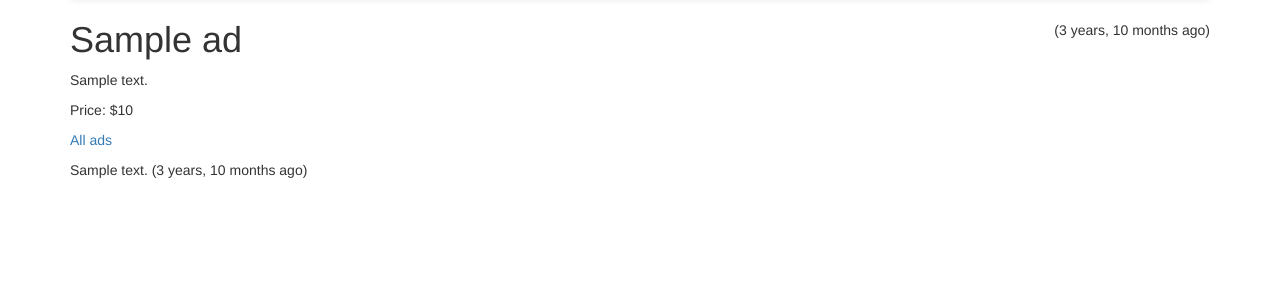
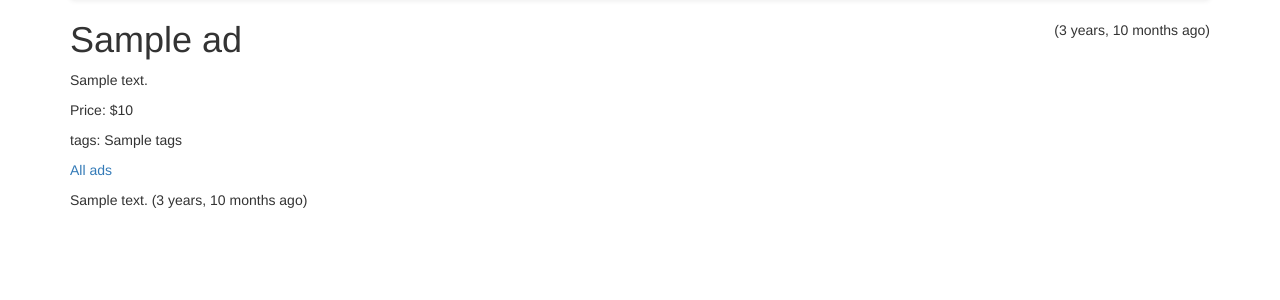
Before and after one commit to weword59/tutorial4c, a Django app: template ads/templates/ads/ad_detail.html in a window 1280 px wide. Shown: the part 52-352 px from the top of the page. Run offline with Django 3.2, Linux system fonts and the light colour scheme; the template is opened without the code that fills it: most values are stand-ins (such as "Sample title", 1, 10 or a date in 2020); some libraries are stand-ins or nearby versions.

Commit message:
added tags

```diff
--- a/ads/forms.py
+++ b/ads/forms.py
@@ -18,7 +18,7 @@ class CreateForm(forms.ModelForm):
     # Hint: this will need to be changed for use in the ads application :)
     class Meta:
         model = Ad
-        fields = ['title', 'text', 'price', 'picture']  # Picture is manual
+        fields = ['title', 'text', 'tags', 'price', 'picture']  # Picture is manual
 
     # Validate the size of the picture
     def clean(self):
--- a/ads/models.py
+++ b/ads/models.py
@@ -10,6 +10,7 @@ class Ad(models.Model) :
     )
     price = models.DecimalField(max_digits=7, decimal_places=2, null=True)
     text = models.TextField()
+    tags = models.TextField(null=True)
     owner = models.ForeignKey(settings.AUTH_USER_MODEL, on_delete=models.CASCADE)
     comments = models.ManyToManyField(settings.AUTH_USER_MODEL,
                                       through='Comment', related_name='comments_owned')
--- a/ads/templates/ads/ad_detail.html
+++ b/ads/templates/ads/ad_detail.html
@@ -44,6 +44,9 @@
   Price: ${{ ad.price }}
 </p>
 <p>
+  tags: {{ ad.tags }}
+</p>
+<p>
 <a href="{% url 'ads:all' %}">All ads</a>
 </p>
 
```
Also changed, not shown: ads/migrations/0005_ad_tags.py (added), db.sqlite3.
